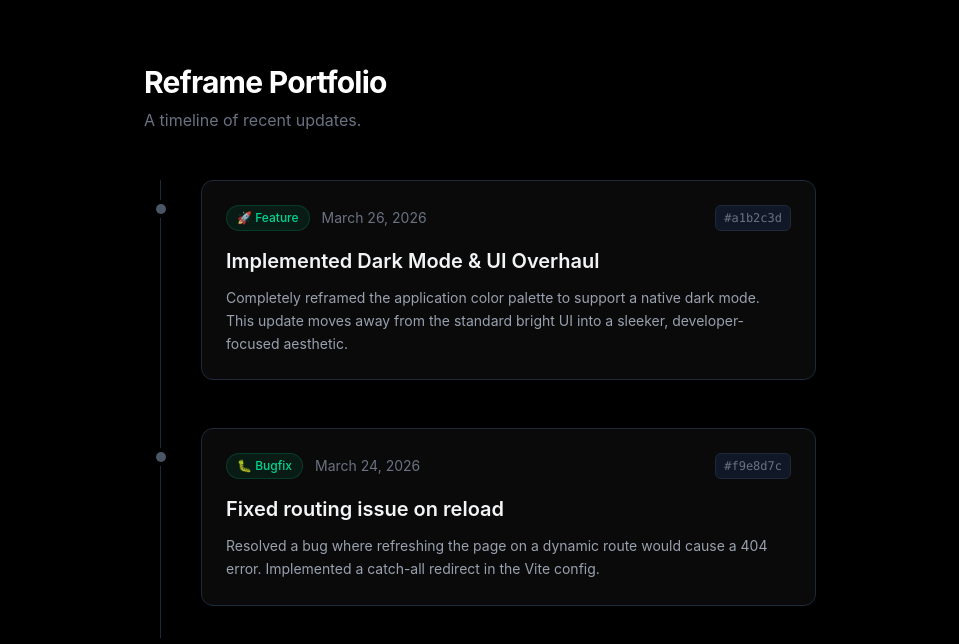
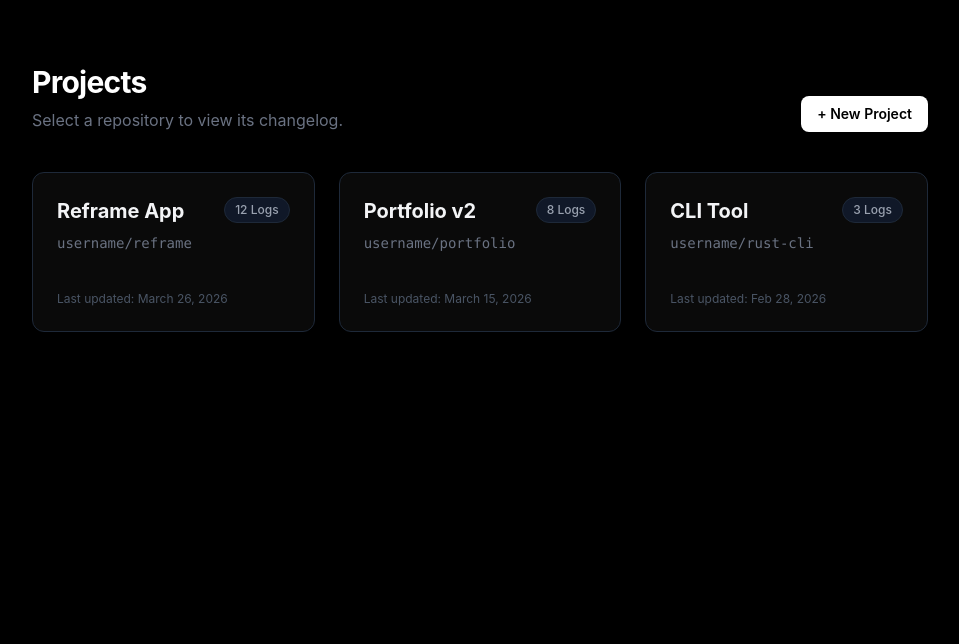
Before and after one commit to cyfuu/reframe, a React (Vite) app: page / in a window 1280 px wide. Shown: the top 644 px of the page, without its empty margins (160-1119 px from the left). Built offline with nearby package versions, Linux system fonts and the light colour scheme.

Commit message:
feat: implement ProjectCard component and update App for project display

```diff
--- a/src/App.tsx
+++ b/src/App.tsx
@@ -1,51 +1,82 @@
+// src/App.tsx
+import { useState } from 'react';
 import { ChangelogCard } from './components/ChangelogCard';
-import type { Changelog } from './types';
+import { ProjectCard } from './components/ProjectCard';
+import type { Changelog, Project } from './types';
 
-const mockData: Changelog[] = [
-  {
-    id: '1',
-    tag: '🚀 Feature',
-    date: 'March 26, 2026',
-    commitHash: '#a1b2c3d',
-    title: 'Implemented Dark Mode & UI Overhaul',
-    description: 'Completely reframed the application color palette to support a native dark mode. This update moves away from the standard bright UI into a sleeker, developer-focused aesthetic.',
-  },
-  {
-    id: '2',
-    tag: '🐛 Bugfix',
-    date: 'March 24, 2026',
-    commitHash: '#f9e8d7c',
-    title: 'Fixed routing issue on reload',
-    description: 'Resolved a bug where refreshing the page on a dynamic route would cause a 404 error. Implemented a catch-all redirect in the Vite config.',
-  }
+// --- MOCK DATA ---
+const mockProjects: Project[] = [
+  { id: 'p1', name: 'Reframe App', repoUrl: 'username/reframe', lastUpdated: 'March 26, 2026', logCount: 12 },
+  { id: 'p2', name: 'Portfolio v2', repoUrl: 'username/portfolio', lastUpdated: 'March 15, 2026', logCount: 8 },
+  { id: 'p3', name: 'CLI Tool', repoUrl: 'username/rust-cli', lastUpdated: 'Feb 28, 2026', logCount: 3 },
 ];
 
+const mockLogs: Changelog[] = [
+  { id: '1', tag: '🚀 Feature', date: 'March 26, 2026', commitHash: '#a1b2c3d', title: 'Implemented Dark Mode', description: 'Reframed the color palette to support a native dark mode.' },
+  { id: '2', tag: '🐛 Bugfix', date: 'March 24, 2026', commitHash: '#f9e8d7c', title: 'Fixed routing issue', description: 'Resolved a bug where refreshing caused a 404.' }
+];
+// -----------------
+
 function App() {
+  // State to track if we are viewing a specific project, or the main dashboard (null)
+  const [activeProjectId, setActiveProjectId] = useState<string | null>(null);
+
   return (
     <div className="min-h-screen bg-black text-white p-8 md:p-16 flex flex-col items-center">
 
-      <div className="w-full max-w-2xl mb-12">
-        <h1 className="text-3xl font-bold mb-2 tracking-tight">Reframe Portfolio</h1>
+      {/* View 1: The Project Dashboard */}
+      {!activeProjectId && (
+        <div className="w-full max-w-4xl">
+          <div className="flex justify-between items-end mb-10">
+            <div>
+              <h1 className="text-3xl font-bold mb-2 tracking-tight">Projects</h1>
+              <p className="text-gray-500">Select a repository to view its changelog.</p>
+            </div>
+            <button className="bg-white text-black px-4 py-2 rounded-lg text-sm font-semibold hover:bg-gray-200 transition-colors">
+              + New Project
+            </button>
+          </div>
+
+          {/* Grid Layout for Cards */}
+          <div className="grid grid-cols-1 md:grid-cols-2 lg:grid-cols-3 gap-6">
+            {mockProjects.map(project => (
+              <ProjectCard
+                key={project.id}
+                project={project}
+                onClick={() => setActiveProjectId(project.id)}
+              />
+            ))}
+          </div>
+        </div>
+      )}
+
+      {/* View 2: The Timeline (Shows only when a project is clicked) */}
+      {activeProjectId && (
+        <div className="w-full max-w-2xl flex flex-col">
+          {/* Back Button */}
+          <button
+            onClick={() => setActiveProjectId(null)}
+            className="text-gray-500 hover:text-white self-start mb-8 text-sm flex items-center gap-2 transition-colors"
+          >
+            ← Back to Projects
+          </button>
+
+          <div className="mb-12">
+            <h1 className="text-3xl font-bold mb-2 tracking-tight">Reframe App Changelog</h1>
             <p className="text-gray-500">A timeline of recent updates.</p>
           </div>
 
-      <div className="w-full max-w-2xl">
-        {/* The Timeline Container */}
+          {/* The Timeline we built earlier */}
           <div className="relative border-l border-gray-800 ml-3 md:ml-4 space-y-12 pb-8">
-
-          {mockData.map((log) => (
+            {mockLogs.map((log) => (
               <div key={log.id} className="relative pl-8 md:pl-10">
-
-              {/* The Timeline Node (The Dot) */}
                 <span className="absolute -left-[5px] top-6 h-2.5 w-2.5 rounded-full bg-gray-600 ring-4 ring-black" />
-
                 <ChangelogCard data={log} />
-
               </div>
             ))}
-
           </div>
         </div>
+      )}
 
     </div>
   );
--- /dev/null
+++ b/src/components/ProjectCard.tsx
@@ -0,0 +1,34 @@
+// src/components/ProjectCard.tsx
+import type { Project } from '../types';
+
+interface Props {
+  project: Project;
+  onClick: () => void;
+}
+
+export function ProjectCard({ project, onClick }: Props) {
+  return (
+    <div
+      onClick={onClick}
+      className="group w-full bg-[#0a0a0a] border border-gray-800 rounded-xl p-6 transition-all hover:border-gray-600 hover:cursor-pointer flex flex-col justify-between min-h-[160px]"
+    >
+      <div>
+        <div className="flex justify-between items-start mb-2">
+          <h3 className="text-xl font-bold text-gray-100 group-hover:text-blue-400 transition-colors">
+            {project.name}
+          </h3>
+          <span className="text-xs font-medium bg-gray-900 text-gray-400 px-2.5 py-1 rounded-full border border-gray-800">
+            {project.logCount} Logs
+          </span>
+        </div>
+        <p className="text-sm text-gray-500 font-mono mt-1">
+          {project.repoUrl}
+        </p>
+      </div>
+
+      <div className="text-xs text-gray-600 mt-6">
+        Last updated: {project.lastUpdated}
+      </div>
+    </div>
+  );
+}
```
Also changed, not shown: src/types/index.ts (+8 -0 lines). Lines whose indentation alone changed are shown as unchanged.
